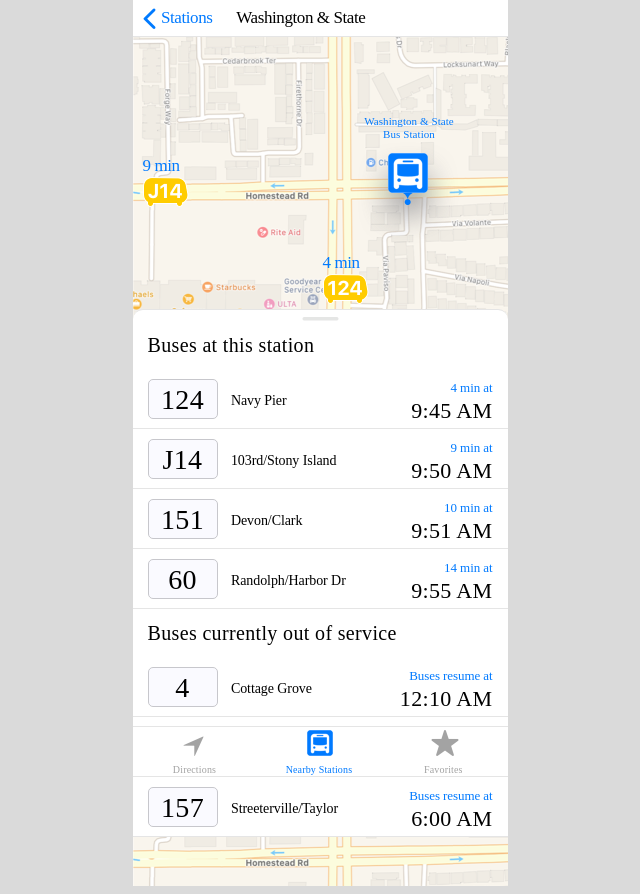
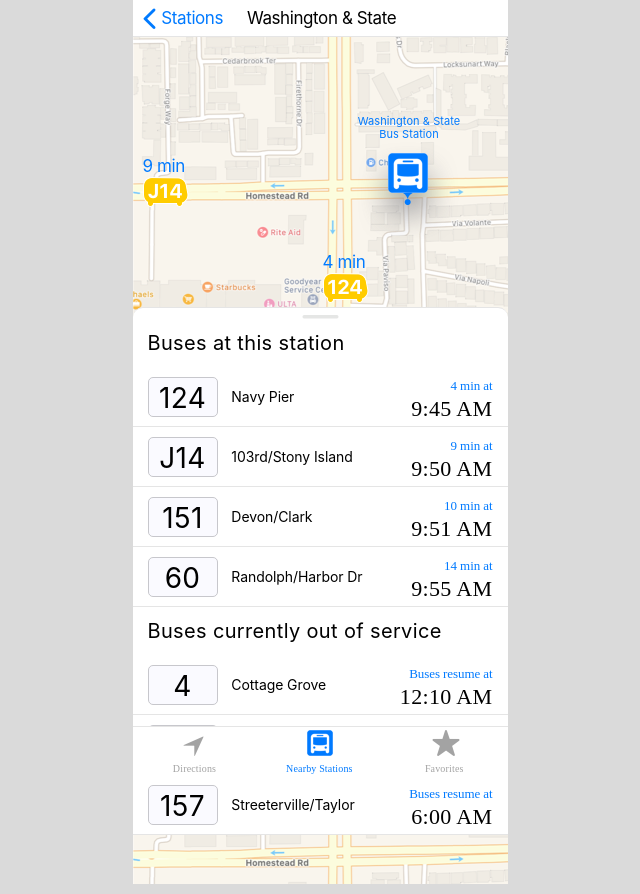
Before and after one commit to stephhawkins/stephhawkins.github.io, a plain HTML site: page index.html in a window 1280 px wide. Shown: the part 25-919 px from the top of the page, without its empty margins (320-960 px from the left). Drawn offline with Linux system fonts and the light colour scheme.

Commit message:
Update index.html and css/style.css to include semantic tagging and system font defaults

```diff
--- a/css/style.css
+++ b/css/style.css
@@ -28,7 +28,7 @@ html {
 body {
   background: #dadada;
   color: #000000;
-  font-family: SFProText-Regular;
+  font-family: SFProText-Regular,-apple-system,BlinkMacSystemFont,"Segoe UI",Roboto,Oxygen-Sans,Ubuntu,Cantarell,"Helvetica Neue",sans-serif;
   font-size: 14px;
   letter-spacing: -0.08px;
   line-height: 18px;
@@ -46,7 +46,7 @@ body {
 
 /* 03 - Status & Navigation */
 
-.status-nav {
+header {
   position: fixed;
 }
 
@@ -70,16 +70,22 @@ nav {
   width: 375px;
 }
 
+nav li {
+  display: inline;
+}
+
 .left-nav-arrow {
-  display: inline;
   padding-right: 2px;
   vertical-align: middle;
 }
 
+a {
+  text-decoration: none;
+}
+
 .left-nav {
   color: #007AFF;
-  display: inline;
-  font-family: SFProText-Regular;
+  font-family: SFProText-Regular,-apple-system,BlinkMacSystemFont,"Segoe UI",Roboto,Oxygen-Sans,Ubuntu,Cantarell,"Helvetica Neue",sans-serif;
   font-size: 17px;
   letter-spacing: -0.41px;
   line-height: 22px;
@@ -89,8 +95,7 @@ nav {
 
 .center-nav {
   color: #000000;
-  display: inline;
-  font-family: SFProText-Semibold;
+  font-family: SFProText-Semibold,-apple-system,BlinkMacSystemFont,"Segoe UI",Roboto,Oxygen-Sans,Ubuntu,Cantarell,"Helvetica Neue",sans-serif;
   font-size: 17px;
   letter-spacing: -0.41px;
   line-height: 22px;
@@ -101,16 +106,16 @@ nav {
 
 /* 04 - Map */
 
-h6 {
+figcaption {
   color: #007AFF;
-  font-family: SFProText-Semibold;
+  font-family: SFProText-Semibold,-apple-system,BlinkMacSystemFont,"Segoe UI",Roboto,Oxygen-Sans,Ubuntu,Cantarell,"Helvetica Neue",sans-serif;
   font-size: 17px;
   letter-spacing: -0.41px;
   line-height: 22px;
 }
 
 .bus-j14 {
-  padding: 40px 0px 0px 10px;
+  padding: 180px 0px 0px 10px;
 }
 
 .bus-124 {
@@ -119,11 +124,12 @@ h6 {
 
 .bus-station {
   float: right;
-  padding: 0px 45px 0px 0px;
+  padding: 140px 45px 0px 0px;
 }
 
-.bus-station h6 {
-  font-family: SFProText-Regular;
+.bus-station figcaption {
+  color: #007AFF;
+  font-family: SFProText-Regular,-apple-system,BlinkMacSystemFont,"Segoe UI",Roboto,Oxygen-Sans,Ubuntu,Cantarell,"Helvetica Neue",sans-serif;
   font-size: 11px;
   letter-spacing: 0.07px;
   line-height: 13px;
@@ -135,7 +141,6 @@ h6 {
 
 .slider {
   display: block;
-  padding-top: 140px;
 }
 
 .slider-handle {
@@ -149,10 +154,10 @@ h6 {
 
 /* Buses at this station */
 
-h1 {
+h2 {
   background: #FFFFFF;
   color: #000000;
-  font-family: SFProDisplay-Semibold;
+  font-family: SFProDisplay-Semibold,-apple-system,BlinkMacSystemFont,"Segoe UI",Roboto,Oxygen-Sans,Ubuntu,Cantarell,"Helvetica Neue",sans-serif;
   font-size: 20px;
   letter-spacing: 0.35px;
   padding: 15px;
@@ -167,31 +172,31 @@ h1 {
   padding: 10px 15px 10px 15px;
 }
 
+.bus-line li {
+  display: inline-block;
+}
+
 .bus-line-num {
+  color: #000000;
   background: #FAFAFF;
   border: 1px solid #C7C7CC;
   border-radius: 5px;
   display: inline-block;
+  font-family: SFProDisplay-Bold,-apple-system,BlinkMacSystemFont,"Segoe UI",Roboto,Oxygen-Sans,Ubuntu,Cantarell,"Helvetica Neue",sans-serif;
+  font-size: 28px;
   height: 40px;
-  padding: 3px;
-  width: 70px;
-}
-
-.bus-line-num h2 {
-  color: #000000;
-  font-family: SFProDisplay-Bold;
-  font-size: 28px;
   letter-spacing: 0.34px;
   line-height: 34px;
+  padding: 3px;
   text-align: center;
   vertical-align: middle;
+  width: 70px;
 }
 
 /* Bus line destination */
 
-h3 {
-  display: inline-block;
-  padding: 0px 0px 10px 10px;
+.destination {
+  padding-left: 10px;
   vertical-align: middle;
   width: 150px;
 }
@@ -204,7 +209,7 @@ h3 {
 
 /* Bus arrival time in minutes */
 
-.arrival-time h4 {
+.arrival-time p {
   color: #007AFF;
   display: block;
   font-family: SFProText-Regular;
@@ -216,7 +221,7 @@ h3 {
 
 /* Bus arrival clock time */
 
-.arrival-time h2 {
+.arrival-time time {
   color: #000000;
   display: block;
   font-family: SFProDisplay-Bold;
@@ -228,7 +233,7 @@ h3 {
 
 /* 06 - Tab bar */
 
-.tab-bar {
+footer {
   background: #FFFFFF;
   border-top: 1px solid #e5e5e5;
   bottom: 0px;
@@ -250,7 +255,7 @@ h3 {
 
 /* Tab bar menu name */
 
-h5 {
+h3 {
   color: #A3A3A3;
   font-family: SFProText-Medium;
   font-size: 10px;
@@ -259,7 +264,7 @@ h5 {
   width: 124px;
 }
 
-.selected h5 {
+.selected h3 {
   color: #007AFF;
   font-family: SFProText-Medium;
 }
--- a/index.html
+++ b/index.html
@@ -8,147 +8,143 @@
   </head>
   <body>
     <!-- Begin iPhone-constrained container -->
-    <section class="container">
-      <div class="status-nav">
+    <div class="container">
+      <header>
         <!-- Status bar -->
         <img src="images/status_bar.png" class="status-bar">
         <!-- Begin navigation -->
         <nav>
-          <!-- Left navigation -->
-          <img src="images/back_arrow.png" class="left-nav-arrow">
-          <div class="left-nav">
-            Stations
-          </div>
-          <!-- Center screen title -->
-          <div class="center-nav">
-            Washington & State
-          </div>
+          <ul>
+            <li><img src="images/back_arrow.png" class="left-nav-arrow"></li> <!-- Left navigation -->
+            <li><a href="#" class="left-nav">Stations</a></li>
+            <li class="center-nav">Washington & State</li> <!-- Center screen title -->
+          </ul>
         </nav>
         <!-- End navigation -->
-      </div>
+      </header>
+      <!-- Begin map -->
+      <map>
+        <!-- Bus station -->
+        <figure class="bus-station">
+          <figcaption>Washington & State Bus Station</figcaption>
+          <img src="images/bus_station.png">
+        </figure>
+        <!-- Approaching bus icons -->
+        <figure class="bus-j14">
+          <figcaption>9 min</figcaption>
+          <img src="images/bus_icon_J14.png" class="bus-icon-1">
+        </figure>
+        <figure class="bus-124">
+          <figcaption>4 min</figcaption>
+          <img src="images/bus_icon_124.png" class="bus-icon-2">
+        </figure>
+      </map>
+      <!-- Begin slider -->
       <div class="slider">
-        <!-- Begin map -->
-        <div class="map">
-          <!-- Bus station -->
-          <div class="bus-station">
-            <h6>Washington & State Bus Station</h6>
-            <img src="images/bus_station.png">
-          </div>
-          <!-- Approaching bus icons -->
-          <div class="bus-j14">
-            <h6>9 min</h6>
-            <img src="images/bus_icon_J14.png" class="bus-icon-1">
-          </div>
-          <div class="bus-124">
-            <h6>4 min</h6>
-            <img src="images/bus_icon_124.png" class="bus-icon-2">
-          </div>
-        </div>
-        <!-- Begin slider -->
         <img src="images/slider_handle.png" class="slider-handle">
         <!-- Slider headline 1 -->
-        <h1>Buses at this station</h1>
+        <h2>Buses at this station</h2>
         <!-- Bus line list -->
-        <!-- First bus line -->
-        <div class="bus-line">
-          <div class="bus-line-num">
-            <h2>124</h2>
-          </div>
-          <h3>Navy Pier</h3>
-          <div class="arrival-time">
-            <h4>4 min at</h4>
-            <h2>9:45 AM</h2>
-          </div>
-        </div>
-        <!-- Second bus line -->
-        <div class="bus-line">
-          <div class="bus-line-num">
-            <h2>J14</h2>
-          </div>
-          <h3>103rd/Stony Island</h3>
-          <div class="arrival-time">
-            <h4>9 min at</h4>
-            <h2>9:50 AM</h2>
-          </div>
-        </div>
-        <!-- Third bus line -->
-        <div class="bus-line">
-          <div class="bus-line-num">
-            <h2>151</h2>
-          </div>
-          <h3>Devon/Clark</h3>
-          <div class="arrival-time">
-            <h4>10 min at</h4>
-            <h2>9:51 AM</h2>
-          </div>
-        </div>
-        <!-- Fourth bus line -->
-        <div class="bus-line">
-          <div class="bus-line-num">
-            <h2>60</h2>
-          </div>
-          <h3>Randolph/Harbor Dr</h3>
-          <div class="arrival-time">
-            <h4>14 min at</h4>
-            <h2>9:55 AM</h2>
-          </div>
-        </div>
+        <ul>
+          <li> <!-- First bus line -->
+            <ul class="bus-line">
+              <li class="bus-line-num">124</li>
+              <li class="destination">Navy Pier</li>
+              <li class="arrival-time">
+                <p>4 min at</p>
+                <time>9:45 AM</time>
+              </li>
+            </ul>
+          </li>
+          <li> <!-- Second bus line -->
+            <ul class="bus-line">
+              <li class="bus-line-num">J14</li>
+              <li class="destination">103rd/Stony Island</li>
+              <li class="arrival-time">
+                <p>9 min at</p>
+                <time>9:50 AM</time>
+              </li>
+            </ul>
+          </li>
+          <li> <!-- Third bus line -->
+            <ul class="bus-line">
+              <li class="bus-line-num">151</li>
+              <li class="destination">Devon/Clark</li>
+              <li class="arrival-time">
+                <p>10 min at</p>
+                <time>9:51 AM</time>
+              </li>
+            </ul>
+          </li>
+          <li> <!-- Fourth bus line -->
+            <ul class="bus-line">
+              <li class="bus-line-num">60</li>
+              <li class="destination">Randolph/Harbor Dr</li>
+              <li class="arrival-time">
+                <p>14 min at</p>
+                <time>9:55 AM</time>
+              </li>
+            </ul>
+          </li>
+        </ul>
         <!-- Slider headline 2 -->
-        <h1>Buses currently out of service</h1>
-        <!-- Fifth bus line -->
-        <div class="bus-line">
-          <div class="bus-line-num">
-            <h2>4</h2>
-          </div>
-          <h3>Cottage Grove</h3>
-          <div class="arrival-time">
-            <h4>Buses resume at</h4>
-            <h2>12:10 AM</h2>
-          </div>
-        </div>
-        <!-- Sixth bus line -->
-        <div class="bus-line">
-          <div class="bus-line-num">
-            <h2>20</h2>
-          </div>
-          <h3>Madison</h3>
-          <div class="arrival-time">
-            <h4>Buses resume at</h4>
-            <h2>12:10 AM</h2>
-          </div>
-        </div>
-        <!-- Seventh bus line -->
-        <div class="bus-line">
-          <div class="bus-line-num">
-            <h2>157</h2>
-          </div>
-          <h3>Streeterville/Taylor</h3>
-          <div class="arrival-time">
-            <h4>Buses resume at</h4>
-            <h2>6:00 AM</h2>
-          </div>
-        </div>
+        <h2>Buses currently out of service</h2>
+        <!-- Bus line list -->
+        <ul>
+          <li> <!-- Fifth bus line -->
+            <ul class="bus-line">
+              <li class="bus-line-num">4</li>
+              <li class="destination">Cottage Grove</li>
+              <li class="arrival-time">
+                <p>Buses resume at</p>
+                <time>12:10 AM</time>
+              </li>
+            </ul>
+          </li>
+          <li> <!-- Sixth bus line -->
+            <ul class="bus-line">
+              <li class="bus-line-num">20</li>
+              <li class="destination">Madison</li>
+              <li class="arrival-time">
+                <p>Buses resume at</p>
+                <time>12:10 AM</time>
+              </li>
+            </ul>
+          </li>
+          <li> <!-- Seventh bus line -->
+            <ul class="bus-line">
+              <li class="bus-line-num">157</li>
+              <li class="destination">Streeterville/Taylor</li>
+              <li class="arrival-time">
+                <p>Buses resume at</p>
+                <time>6:00 AM</time>
+              </li>
+            </ul>
+          </li>
+        </ul>
       </div>
       <!-- End slider -->
       <!-- Begin 3 tab bar -->
-      <div class="tab-bar">
-        <!-- Tab one -->
-        <div class="tab">
-          <img src="images/directions_icon.png" class="tab-bar-icon">
-          <h5>Directions</h5>
-        </div>
-        <!-- Tab two -->
-        <div class="tab selected">
-          <img src="images/stations_icon.png" class="tab-bar-icon">
-          <h5>Nearby Stations</h5>
-        </div>
-        <!-- Tab three -->
-        <div class="tab">
-          <img src="images/favorites_icon.png" class="tab-bar-icon">
-          <h5>Favorites</h5>
-        </div>
-      </div>
-    </section>
+      <footer>
+        <ul class="tab-bar">
+          <!-- Tab one -->
+          <li class="tab">
+            <img src="images/directions_icon.png" class="tab-bar-icon">
+            <h3>Directions</h3>
+          </li>
+          <!-- Tab two -->
+          <li class="tab selected">
+            <img src="images/stations_icon.png" class="tab-bar-icon">
+            <h3>Nearby Stations</h3>
+          </li>
+          <!-- Tab three -->
+          <li class="tab">
+            <img src="images/favorites_icon.png" class="tab-bar-icon">
+            <h3>Favorites</h3>
+          </li>
+        </ul>
+      </footer>
+    </div>
     <!-- End container -->
   </body>
 </html>
```
